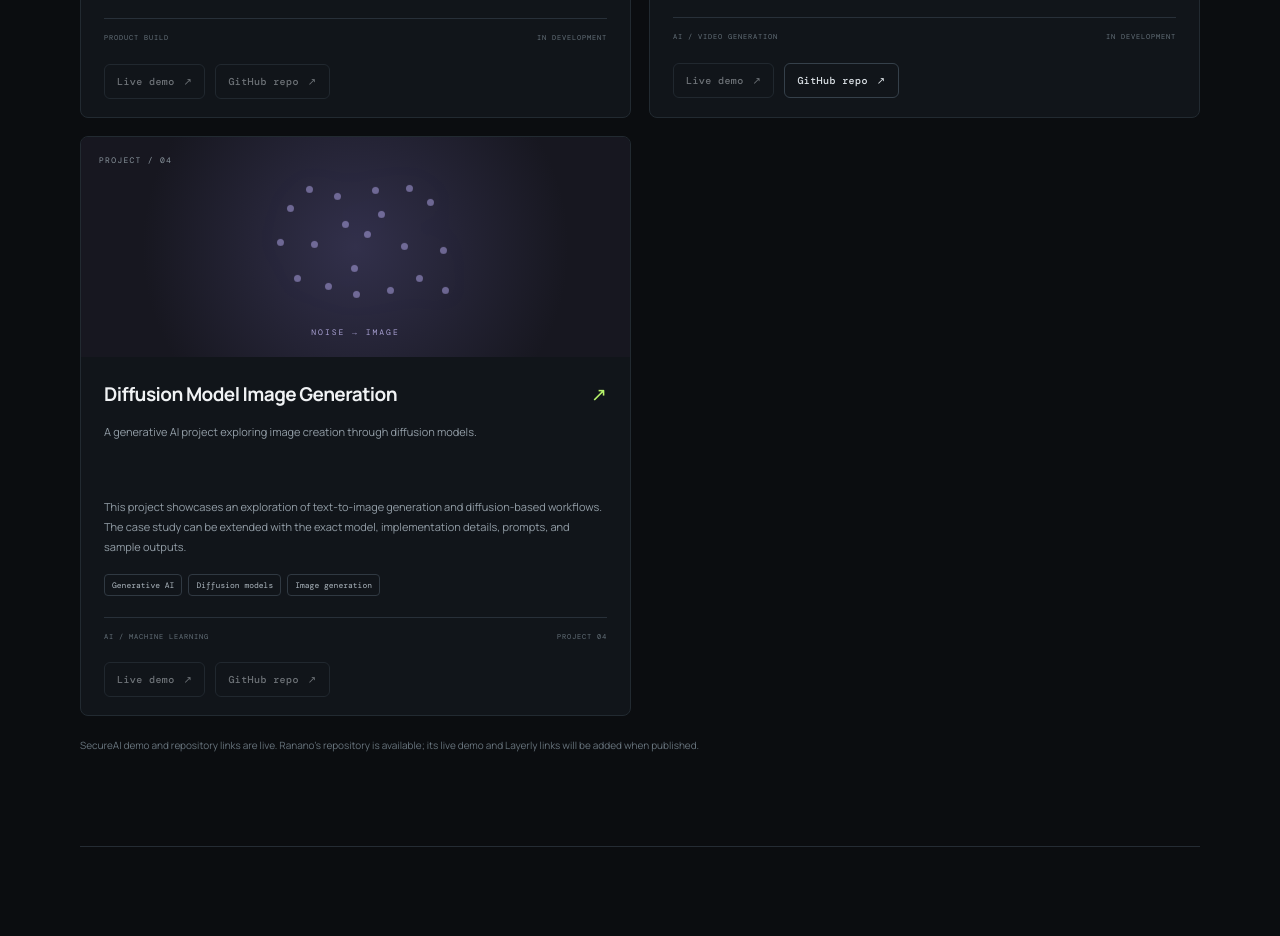
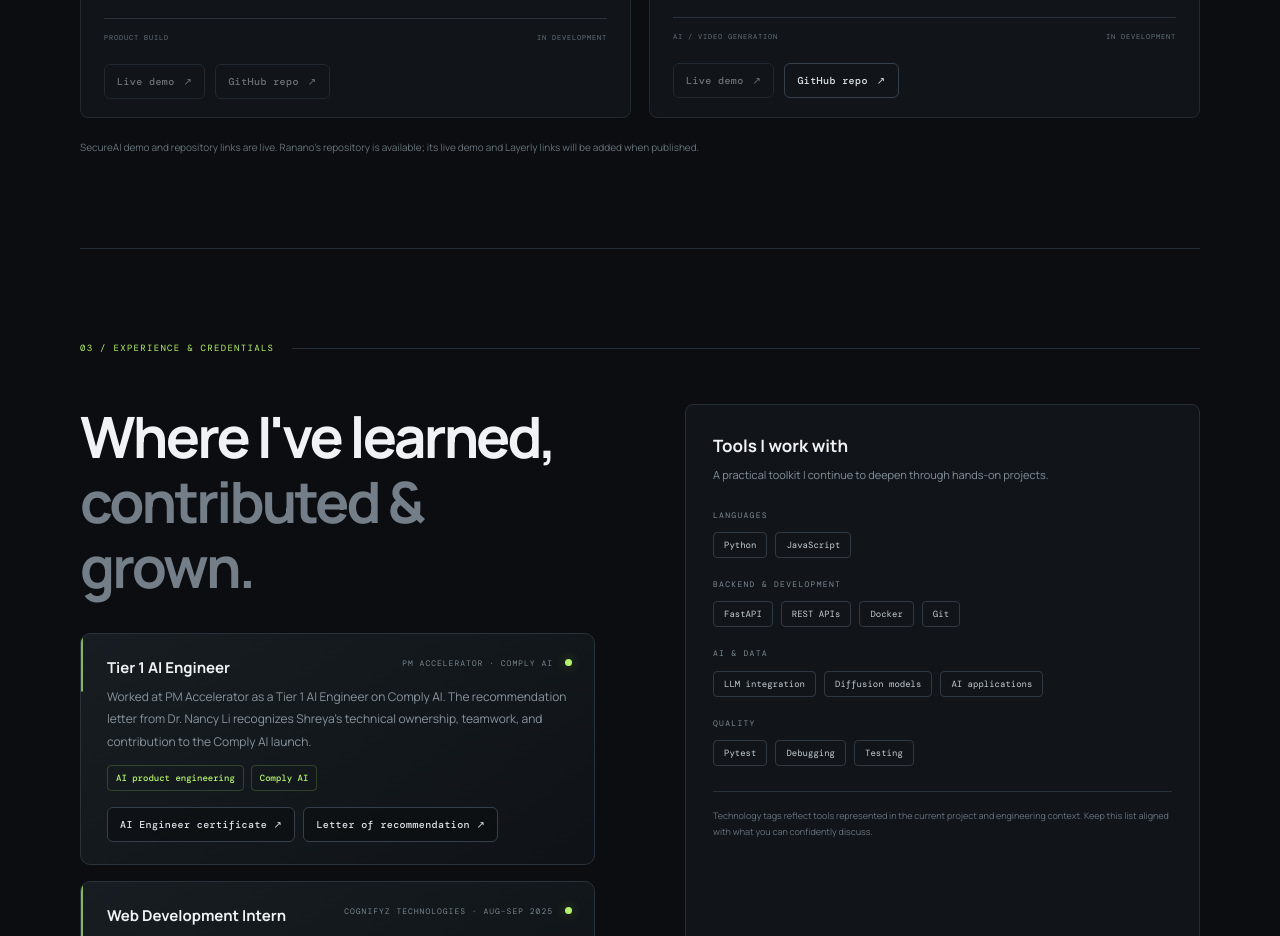
Before and after one commit to s74289335-cmyk/Shreya-Portfolio, a plain HTML site: page index.html in a window 1280 px wide. Shown: the part 2740-3676 px from the top of the page. Drawn offline with nearby package versions, Linux system fonts and the light colour scheme.

Commit message:
Features and altered multiple edits in the front page

```diff
--- a/index.html
+++ b/index.html
@@ -82,11 +82,6 @@
           <div class="project-art art-diffusion"><div class="diffusion-cloud"><i></i><i></i><i></i><i></i><i></i><i></i><i></i><i></i><i></i><i></i><i></i><i></i><i></i><i></i><i></i><i></i><i></i><i></i><i></i><i></i></div><span class="art-index">PROJECT / 03</span><span class="diffusion-label">RANANO</span></div>
           <div class="project-info"><div class="project-title-row"><h3>Ranano</h3><span class="project-arrow">↗</span></div><p>An AI-powered creative project focused on generating video content through a multi-step workflow.</p><p class="project-detail">The project is under active development. The source repository is available to explore, and a live demo will be added once deployment is ready.</p><div class="project-tags"><span>Python</span><span>AI</span><span>Video generation</span><span>Backend</span></div><div class="project-foot"><span>AI / VIDEO GENERATION</span><span>IN DEVELOPMENT</span></div><div class="project-actions"><a class="project-action" data-project-link="ranano-demo" href="#" aria-disabled="true">Live demo <span>↗</span></a><a class="project-action" data-project-link="ranano-repo" href="https://github.com/s74289335-cmyk/Ranano" target="_blank" rel="noreferrer">GitHub repo <span>↗</span></a></div></div>
         </article>
-
-                <article class="project-card project-card-interactive" data-category="ai">
-          <div class="project-art art-diffusion"><div class="diffusion-cloud"><i></i><i></i><i></i><i></i><i></i><i></i><i></i><i></i><i></i><i></i><i></i><i></i><i></i><i></i><i></i><i></i><i></i><i></i><i></i><i></i></div><span class="art-index">PROJECT / 04</span><span class="diffusion-label">NOISE → IMAGE</span></div>
-          <div class="project-info"><div class="project-title-row"><h3>Diffusion Model Image Generation</h3><span class="project-arrow">↗</span></div><p>A generative AI project exploring image creation through diffusion models.</p><p class="project-detail">This project showcases an exploration of text-to-image generation and diffusion-based workflows. The case study can be extended with the exact model, implementation details, prompts, and sample outputs.</p><div class="project-tags"><span>Generative AI</span><span>Diffusion models</span><span>Image generation</span></div><div class="project-foot"><span>AI / MACHINE LEARNING</span><span>PROJECT 04</span></div><div class="project-actions"><a class="project-action" data-project-link="diffusion-demo" href="#" aria-disabled="true">Live demo <span>↗</span></a><a class="project-action" data-project-link="diffusion-repo" href="#" aria-disabled="true">GitHub repo <span>↗</span></a></div></div>
-        </article>
       </div>
       <p class="project-disclaimer">SecureAI demo and repository links are live. Ranano’s repository is available; its live demo and Layerly links will be added when published.</p>
     </section>
```
